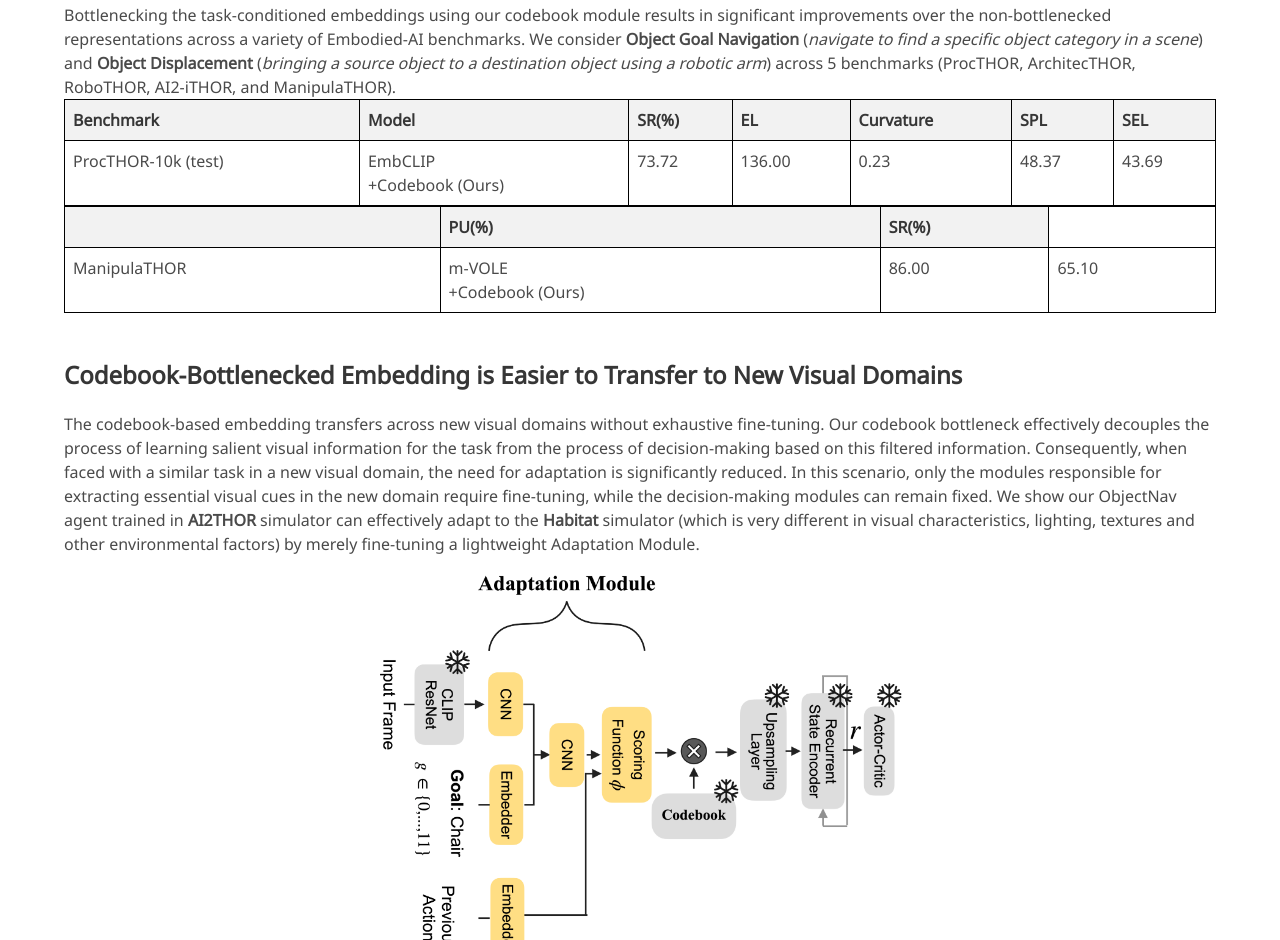
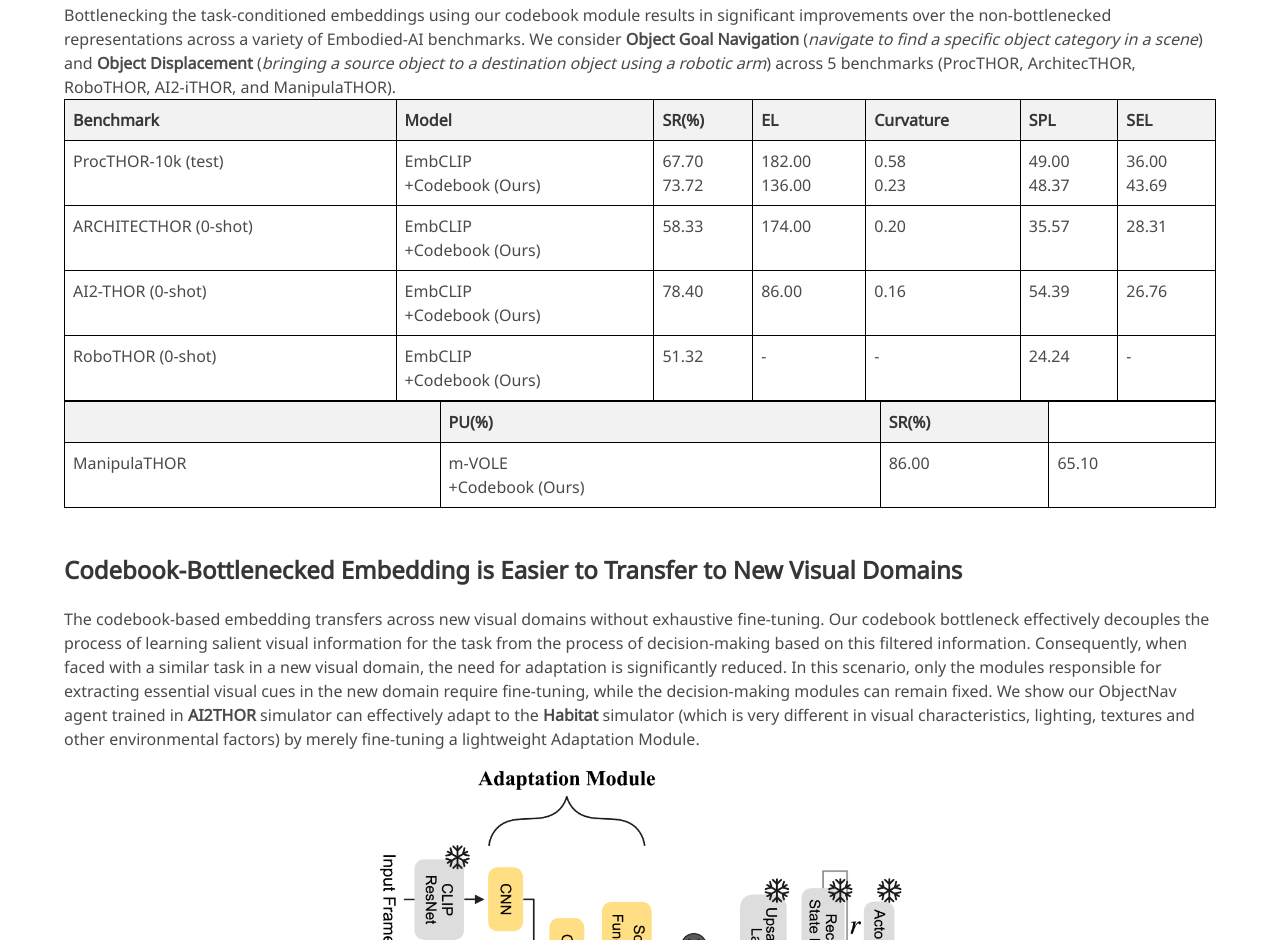
Before and after one commit to Embodied-Codebook/embodied-codebook.github.io, a plain HTML site: page index.html in a window 1280 px wide. Shown: the part 2818-3758 px from the top of the page. Drawn offline with nearby package versions, Linux system fonts and the light colour scheme; some icons are missing; a web font is replaced by a local one.

Commit message:
Update index.html

```diff
--- a/index.html
+++ b/index.html
@@ -391,11 +391,38 @@
         <tr>
           <td>ProcTHOR-10k (test)</td>
           <td>EmbCLIP<br>+Codebook (Ours)</td>
-          <td>73.72</td>
-          <td>136.00</td>
-          <td>0.23</td>
-          <td>48.37</td>
-          <td>43.69</td>
+          <td>67.70<br>73.72</td>
+          <td>182.00<br>136.00</td>
+          <td>0.58<br>0.23</td>
+          <td>49.00<br>48.37</td>
+          <td>36.00<br>43.69</td>
+        </tr>
+        <tr>
+          <td>ARCHITECTHOR (0-shot)</td>
+          <td>EmbCLIP<br>+Codebook (Ours)</td>
+          <td>58.33</td>
+          <td>174.00</td>
+          <td>0.20</td>
+          <td>35.57</td>
+          <td>28.31</td>
+        </tr>
+        <tr>
+          <td>AI2-THOR (0-shot)</td>
+          <td>EmbCLIP<br>+Codebook (Ours)</td>
+          <td>78.40</td>
+          <td>86.00</td>
+          <td>0.16</td>
+          <td>54.39</td>
+          <td>26.76</td>
+        </tr>
+        <tr>
+          <td>RoboTHOR (0-shot)</td>
+          <td>EmbCLIP<br>+Codebook (Ours)</td>
+          <td>51.32</td>
+          <td>-</td>
+          <td>-</td>
+          <td>24.24</td>
+          <td>-</td>
         </tr>
         <!-- Add more rows as needed -->
       </table>
```
